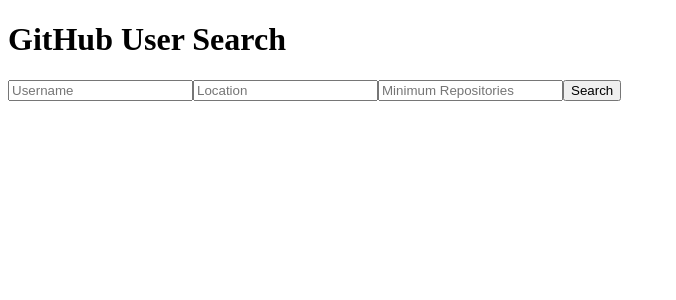
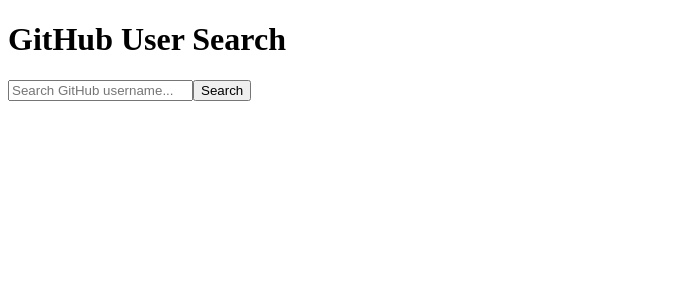
Before and after one commit to Gabbyjay20/alx-fe-reactjs, a React (Vite) app in the folder github-user-search/: page / in a window 1280 px wide. Shown: the top 300 px of the page, without its empty margins (0-676 px from the left). Built offline with nearby package versions, Linux system fonts and the light colour scheme.

Commit message:
Revert to basic GitHub user search using fetchUserData for checker compatibility

```diff
--- a/github-user-search/src/components/Search.jsx
+++ b/github-user-search/src/components/Search.jsx
@@ -1,81 +1,56 @@
 import { useState } from "react";
-import { searchUsers } from "../services/githubService";
+import { fetchUserData } from "../services/githubService";
 
 export default function Search() {
   const [username, setUsername] = useState("");
-  const [location, setLocation] = useState("");
-  const [minRepos, setMinRepos] = useState("");
-  const [users, setUsers] = useState([]);
+  const [user, setUser] = useState(null);
+  const [loading, setLoading] = useState(false);
+  const [error, setError] = useState("");
 
   const handleSubmit = async (e) => {
     e.preventDefault();
-    const results = await searchUsers({ username, location, minRepos });
-    setUsers(results);
+    setLoading(true);
+    setError("");
+    setUser(null);
+
+    try {
+      const data = await fetchUserData(username);
+      setUser(data);
+    } catch (err) {
+      setError("Looks like we cant find the user");
+    } finally {
+      setLoading(false);
+    }
   };
 
   return (
-    <div>
-      <form onSubmit={handleSubmit} className="p-4 space-y-4">
+    <div className="search-container">
+      <form onSubmit={handleSubmit}>
         <input
-          name="username"
           type="text"
-          placeholder="Username"
+          placeholder="Search GitHub username..."
           value={username}
           onChange={(e) => setUsername(e.target.value)}
-          className="border p-2 rounded w-full"
         />
-
-        <input
-          name="location"
-          type="text"
-          placeholder="Location"
-          value={location}
-          onChange={(e) => setLocation(e.target.value)}
-          className="border p-2 rounded w-full"
-        />
-
-        <input
-          name="minRepos"
-          type="number"
-          placeholder="Minimum Repositories"
-          value={minRepos}
-          onChange={(e) => setMinRepos(e.target.value)}
-          className="border p-2 rounded w-full"
-        />
-
-        <button
-          type="submit"
-          className="bg-blue-600 text-white p-2 rounded w-full"
-        >
-          Search
-        </button>
+        <button type="submit">Search</button>
       </form>
 
-      {users.length > 0 && (
-        <div className="grid grid-cols-1 md:grid-cols-2 lg:grid-cols-3 gap-4 p-4">
-          {users.map((user) => (
-            <div
-              key={user.id}
-              className="border p-4 rounded shadow hover:shadow-lg transition"
-            >
+      {/* Conditional Rendering */}
+      {loading && <p>Loading...</p>}
+      {error && <p style={{ color: "red" }}>{error}</p>}
+
+      {user && (
+        <div className="user-card">
           <img
             src={user.avatar_url}
             alt={user.login}
-                className="w-20 h-20 rounded-full mx-auto"
+            width="100"
+            style={{ borderRadius: "8px" }}
           />
-              <h2 className="text-center font-bold mt-2">{user.login}</h2>
-              <p className="text-center">
-                <a
-                  href={user.html_url}
-                  target="_blank"
-                  rel="noopener noreferrer"
-                  className="text-blue-500 hover:underline"
-                >
+          <h3>{user.login}</h3>
+          <a href={user.html_url} target="_blank" rel="noopener noreferrer">
             View Profile
           </a>
-              </p>
-            </div>
-          ))}
         </div>
       )}
     </div>
```
Also changed, not shown: 1 other file (tests, documents, lock files or other folders). Lines whose indentation alone changed are shown as unchanged.
